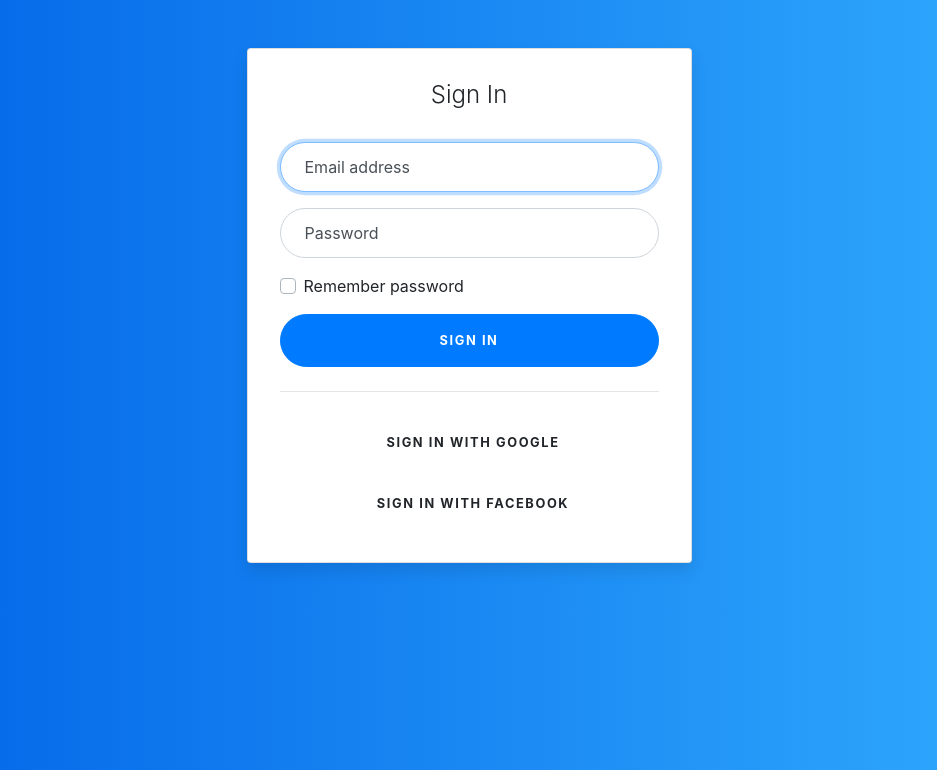
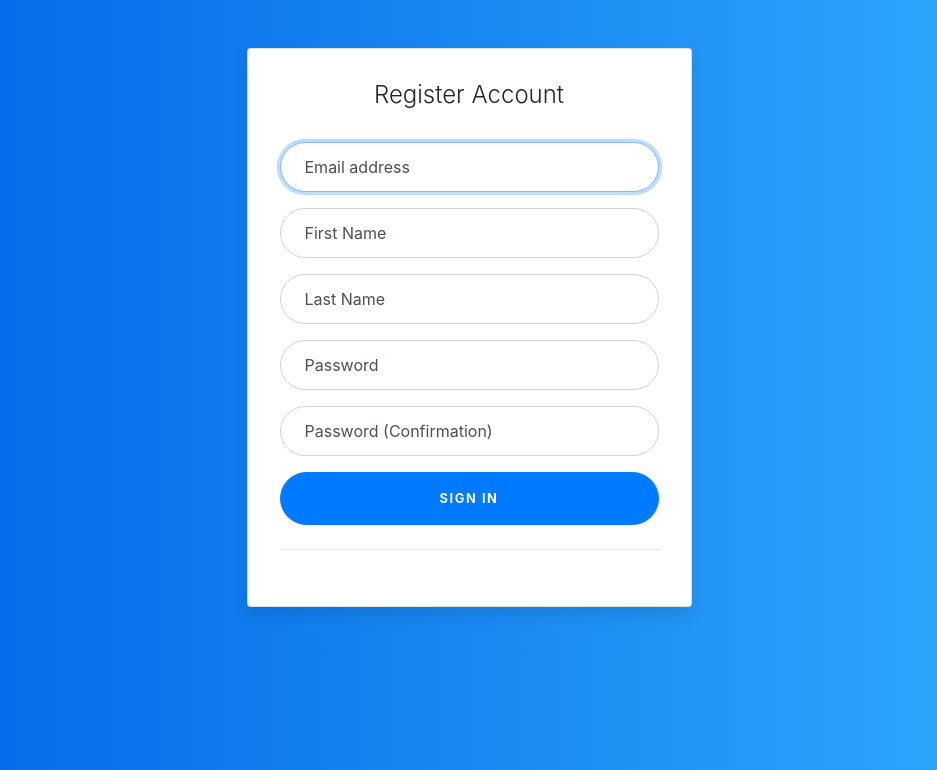
Before and after one commit to filipe11402/Login_Flask, a Flask app: template src/templates/auth/register.html in a window 1280 px wide. Shown: the top 770 px of the page, without its empty margins (171-1108 px from the left). Run offline with Flask 2, Linux system fonts and the light colour scheme; the template is opened without the code that fills it, so the values that code supplies are empty; some libraries are stand-ins or nearby versions.

Commit message:
Added register page and view

```diff
--- a/src/templates/auth/login.html
+++ b/src/templates/auth/login.html
@@ -7,14 +7,14 @@
         <div class="card card-signin my-5">
           <div class="card-body">
             <h5 class="card-title text-center">Sign In</h5>
-            <form class="form-signin">
+            <form class="form-signin" method='POST'>
               <div class="form-label-group">
-                <input type="email" id="inputEmail" class="form-control" placeholder="Email address" required autofocus>
+                <input type="email" id="inputEmail" class="form-control" name='email' placeholder="Email address" required autofocus>
                 <label for="inputEmail">Email address</label>
               </div>
 
               <div class="form-label-group">
-                <input type="password" id="inputPassword" class="form-control" placeholder="Password" required>
+                <input type="password" id="inputPassword" name='password' class="form-control" placeholder="Password" required>
                 <label for="inputPassword">Password</label>
               </div>
 
--- a/src/templates/auth/register.html
+++ b/src/templates/auth/register.html
@@ -1,4 +1,4 @@
-{% extends 'base_auth.html' %}
+{% extends 'auth/base_auth.html' %}
 {% block title %}Login Page | Login with Flask{% endblock title %}
 {% block content %}
 <div class="container">
@@ -6,26 +6,35 @@
       <div class="col-sm-9 col-md-7 col-lg-5 mx-auto">
         <div class="card card-signin my-5">
           <div class="card-body">
-            <h5 class="card-title text-center">Sign In</h5>
-            <form class="form-signin">
+            <h5 class="card-title text-center">Register Account</h5>
+            <form class="form-signin" methods='POST'>
               <div class="form-label-group">
-                <input type="email" id="inputEmail" class="form-control" placeholder="Email address" required autofocus>
+                <input type="email" id="inputEmail" name='email' class="form-control" placeholder="Email address" required autofocus>
                 <label for="inputEmail">Email address</label>
               </div>
 
               <div class="form-label-group">
-                <input type="password" id="inputPassword" class="form-control" placeholder="Password" required>
-                <label for="inputPassword">Password</label>
+                <input type="text" id="inputFirst" name='first_name' class="form-control" placeholder="First Name" required>
+                <label for="inputFirst">First Name</label>
               </div>
 
-              <div class="custom-control custom-checkbox mb-3">
-                <input type="checkbox" class="custom-control-input" id="customCheck1">
-                <label class="custom-control-label" for="customCheck1">Remember password</label>
+              <div class="form-label-group">
+                <input type="text" id="inputLast" name='last_name' class="form-control" placeholder="Last Name" required>
+                <label for="inputLast">Last Name</label>
               </div>
+
+              <div class="form-label-group">
+                <input type="password" id="inputPassword1" name='password1' class="form-control" placeholder="Password" required>
+                <label for="inputPassword1">Password</label>
+              </div>
+
+              <div class="form-label-group">
+                <input type="password" id="inputPassword2" name='password2' class="form-control" placeholder="Password (Confirmation)" required>
+                <label for="inputPassword2">Password (Confirmation)</label>
+              </div>
+
               <button class="btn btn-lg btn-primary btn-block text-uppercase" type="submit">Sign in</button>
               <hr class="my-4">
-              <button class="btn btn-lg btn-google btn-block text-uppercase" type="submit"><i class="fab fa-google mr-2"></i> Sign in with Google</button>
-              <button class="btn btn-lg btn-facebook btn-block text-uppercase" type="submit"><i class="fab fa-facebook-f mr-2"></i> Sign in with Facebook</button>
             </form>
           </div>
         </div>
```
Also changed, not shown: src/auth/views.py (+9 -2 lines).
